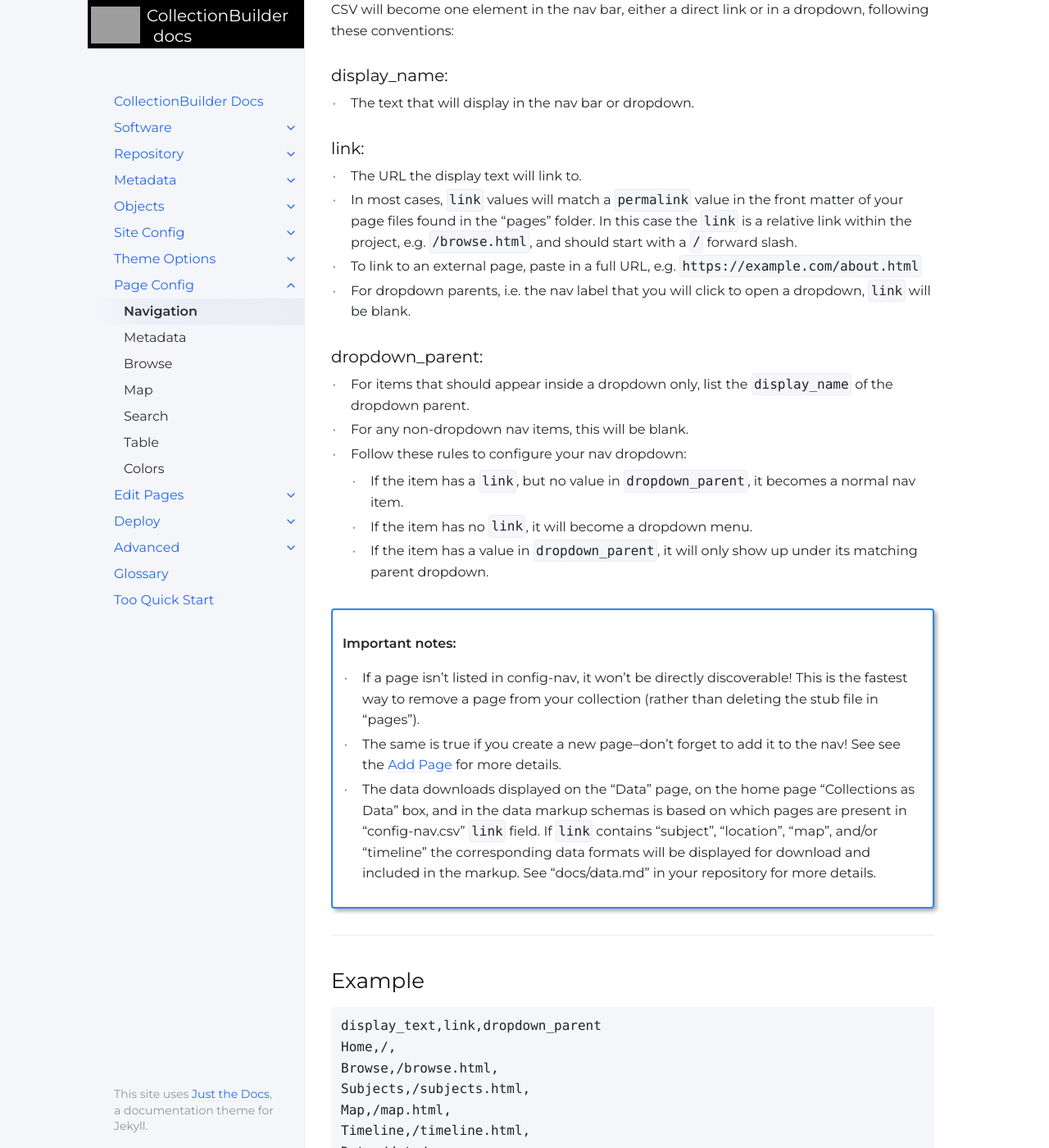
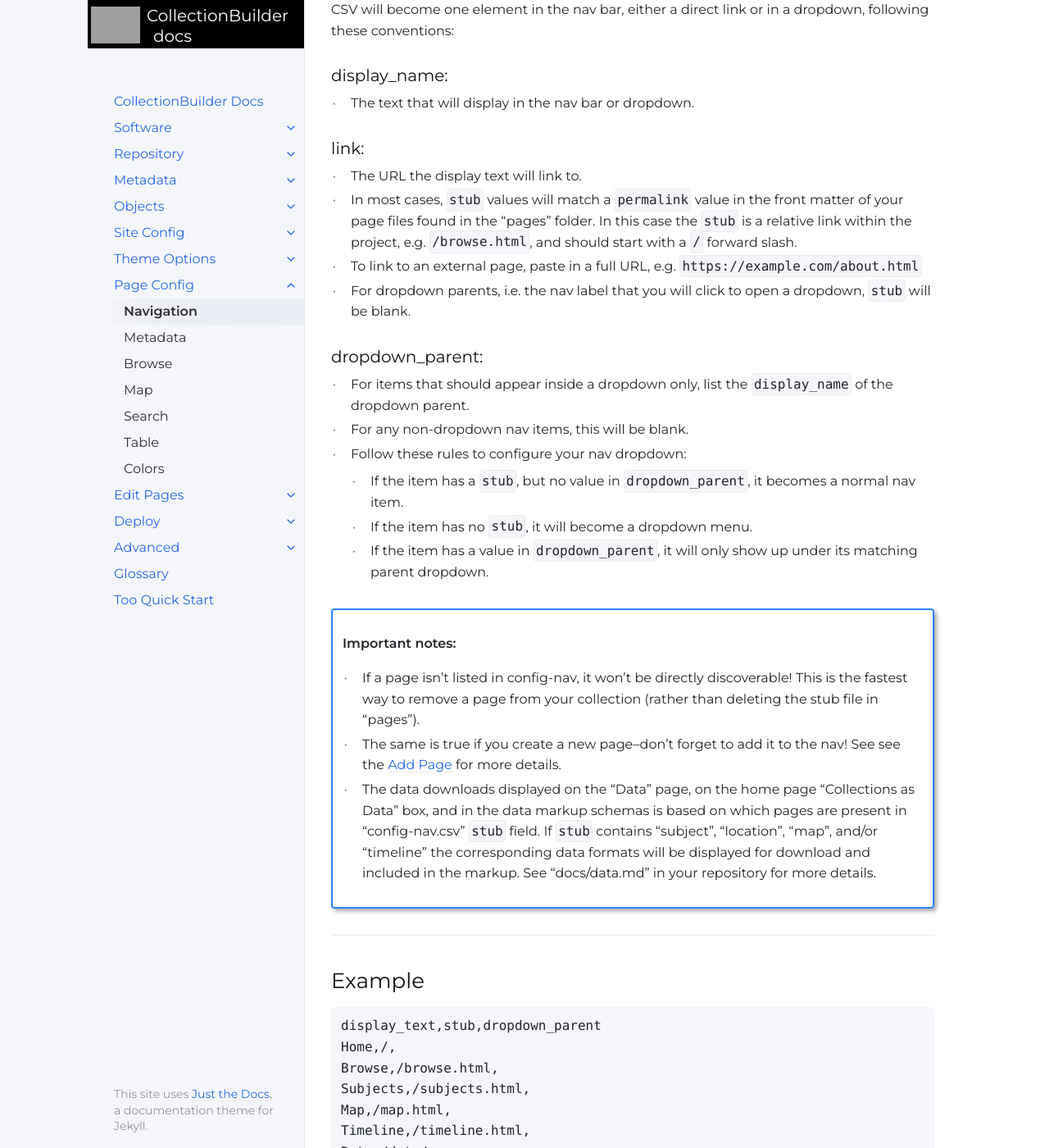
Before and after one commit to CollectionBuilder/cb-docs, a Jekyll site: the page built from docs/customization/config-nav.md, in a window 1280 px wide and 1400 px high, scrolled down 357 px. Shown: the whole window at 82% size. Built offline with Jekyll 4.4.1, drawn with Linux system fonts in a browser that asks for light colours; some of the changed text lies outside the part shown.

Commit message:
config nav back to stub

````diff
--- a/docs/customization/config-nav.md
+++ b/docs/customization/config-nav.md
@@ -10,7 +10,7 @@ The "_data/config-nav.csv" CSV controls what and in what order the links appear
 The config provides a lot of flexibility to customize what is discoverable on your site.
 Information below describes the details, or check the [example](#example).
 
-The CSV has three columns, `display_name`, `link`, and `dropdown_parent`.
+The CSV has three columns, `display_name`, `stub`, and `dropdown_parent`.
 Each row in the CSV will become one element in the nav bar, either a direct link or in a dropdown, following these conventions:
 
 ### display_name:
@@ -20,17 +20,17 @@ Each row in the CSV will become one element in the nav bar, either a direct link
 ### link:
 
 - The URL the display text will link to.
-- In most cases, `link` values will match a `permalink` value in the front matter of your page files found in the "pages" folder. In this case the `link` is a relative link within the project, e.g. `/browse.html`, and should start with a `/` forward slash.
+- In most cases, `stub` values will match a `permalink` value in the front matter of your page files found in the "pages" folder. In this case the `stub` is a relative link within the project, e.g. `/browse.html`, and should start with a `/` forward slash.
 - To link to an external page, paste in a full URL, e.g. `https://example.com/about.html`
-- For dropdown parents, i.e. the nav label that you will click to open a dropdown, `link` will be blank.
+- For dropdown parents, i.e. the nav label that you will click to open a dropdown, `stub` will be blank.
 
 ### dropdown_parent:
 
 - For items that should appear inside a dropdown only, list the `display_name` of the dropdown parent.
 - For any non-dropdown nav items, this will be blank.
 - Follow these rules to configure your nav dropdown:
-    - If the item has a `link`, but no value in `dropdown_parent`, it becomes a normal nav item.
-    - If the item has no `link`, it will become a dropdown menu.
+    - If the item has a `stub`, but no value in `dropdown_parent`, it becomes a normal nav item.
+    - If the item has no `stub`, it will become a dropdown menu.
     - If the item has a value in `dropdown_parent`, it will only show up under its matching parent dropdown.
 
 <div class="alert alert-blue" markdown="1">
@@ -39,7 +39,7 @@ Each row in the CSV will become one element in the nav bar, either a direct link
 
 - If a page isn't listed in config-nav, it won't be directly discoverable! This is the fastest way to remove a page from your collection (rather than deleting the stub file in "pages").
 - The same is true if you create a new page--don't forget to add it to the nav! See see the [Add Page]({{ '/docs/pages/add_page/' | relative_url }}) for more details.
-- The data downloads displayed on the "Data" page, on the home page "Collections as Data" box, and in the data markup schemas is based on which pages are present in "config-nav.csv" `link` field. If `link` contains "subject", "location", "map", and/or "timeline" the corresponding data formats will be displayed for download and included in the markup. See "docs/data.md" in your repository for more details.
+- The data downloads displayed on the "Data" page, on the home page "Collections as Data" box, and in the data markup schemas is based on which pages are present in "config-nav.csv" `stub` field. If `stub` contains "subject", "location", "map", and/or "timeline" the corresponding data formats will be displayed for download and included in the markup. See "docs/data.md" in your repository for more details.
 
 </div>
 
@@ -48,7 +48,7 @@ Each row in the CSV will become one element in the nav bar, either a direct link
 ## Example
 
 ```
-display_text,link,dropdown_parent
+display_text,stub,dropdown_parent
 Home,/,
 Browse,/browse.html,
 Subjects,/subjects.html,
@@ -71,7 +71,7 @@ If you want to add it back in, you'll just need to add a line after the `Subject
 ### How the Dropdown Works
 
 The last two lines of this CSV will appear within the "About" dropdown menu.
-To enable this, "About" must have no value in `link` or `dropdown_parent` cells--this will direct the code to make "About" a dropdown button and store any link that lists "About" as its `dropdown_parent` in its dropdown menu.
+To enable this, "About" must have no value in `stub` or `dropdown_parent` cells--this will direct the code to make "About" a dropdown button and store any link that lists "About" as its `dropdown_parent` in its dropdown menu.
 So in the above, when About is clicked the dropdown menu will appear with "About the Collection" and "CollectionBuilder" listed, both linking to their respective pages.
 
 **Note**: Dropdowns do NOT appear in the footer nav. The parent will appear, with a link to the top child.
````
Also changed, not shown: docs/pages/add_page.md (+5 -5 lines).
